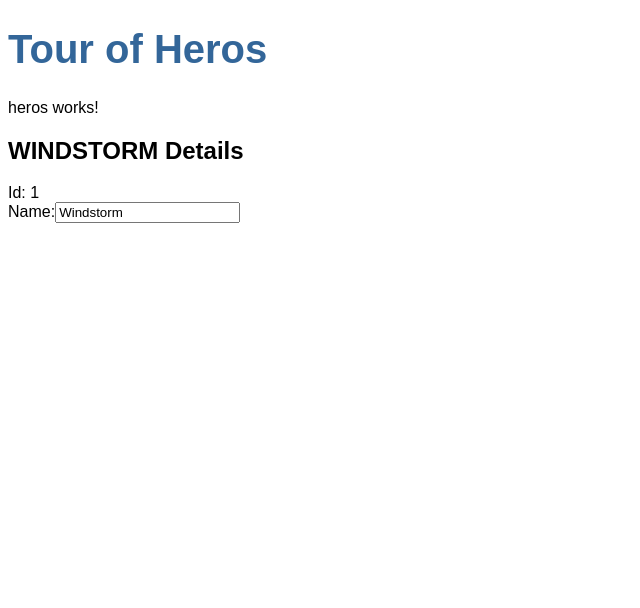
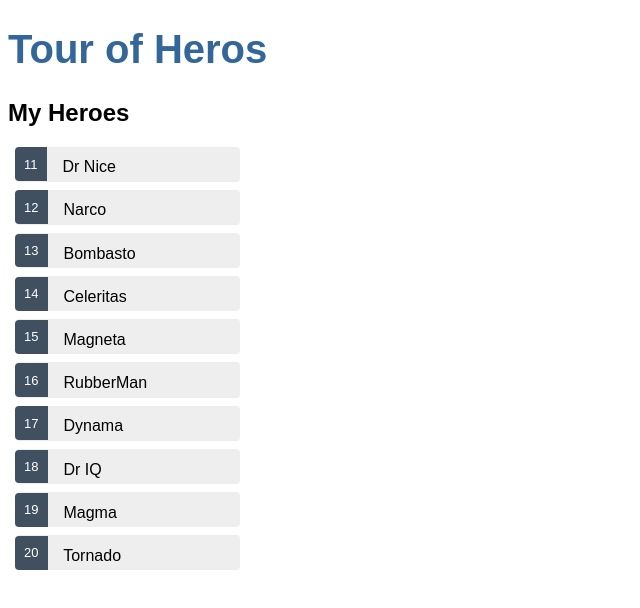
Before and after one commit to LamereMichael/angular-tour-of-heros, an Angular app: page / in a window 1280 px wide. Shown: the top 608 px of the page, without its empty margins (0-640 px from the left). Built offline with nearby package versions, Linux system fonts and the light colour scheme.

Commit message:
Add a display for the selected hero

```diff
--- a/src/app/heros/heros.component.css
+++ b/src/app/heros/heros.component.css
@@ -0,0 +1,49 @@
+/* HeroesComponent's private CSS styles */
+.heroes {
+  margin: 0 0 2em 0;
+  list-style-type: none;
+  padding: 0;
+  width: 15em;
+}
+
+.heroes li {
+  cursor: pointer;
+  position: relative;
+  left: 0;
+  background-color: #EEE;
+  margin: .5em;
+  padding: .3em 0;
+  height: 1.6em;
+  border-radius: 4px;
+}
+
+.heroes li:hover {
+  color: #607D8B;
+  background-color: #DDD;
+  left: .1em;
+}
+
+.heroes li.selected {
+  background-color: #CFD8DC;
+  color: white;
+}
+
+.heroes li.selected:hover {
+  background-color: #BBD8DC;
+  color: white;
+}
+
+.heroes .badge {
+  display: inline-block;
+  font-size: small;
+  color: white;
+  padding: 0.8em 0.7em 0 0.7em;
+  background-color: #405061;
+  line-height: 1em;
+  position: relative;
+  left: -1px;
+  top: -4px;
+  height: 1.8em;
+  margin-right: .8em;
+  border-radius: 4px 0 0 4px;
+}
--- a/src/app/heros/heros.component.html
+++ b/src/app/heros/heros.component.html
@@ -1,6 +1,16 @@
-<p>heros works!</p>
-<h2>{{hero.name | uppercase}} Details</h2>
-<div><span>Id: {{hero.id}}</span></div>
-<div><label> Name:</label>
-  <input [(ngModel)]="hero.name" placeholder>
+<h2>My Heroes</h2>
+<ul class="heroes">
+  <li (click)="onSelect(hero)" *ngFor="let hero of heros" [class.selected]="hero === selectedHero">
+    <span class="badge">{{hero.id}}</span> {{hero.name}}
+  </li>
+</ul>
+
+<div *ngIf="selectedHero">
+  <h2>{{selectedHero.name | uppercase}} Details</h2>
+  <div><span>Id: </span>{{selectedHero.id}}</div>
+  <div>
+    <label>name:
+      <input [(ngModel)]="selectedHero.name" placeholder="name"/>
+    </label>
+  </div>
 </div>
--- a/src/app/heros/heros.component.ts
+++ b/src/app/heros/heros.component.ts
@@ -1,16 +1,16 @@
 import {Component, OnInit} from '@angular/core';
 import {Hero} from '../hero';
+import {HEROES} from '../mock-heroes';
 
 @Component({
   selector: 'app-heros',
   templateUrl: './heros.component.html',
   styleUrls: ['./heros.component.css']
 })
+
 export class HerosComponent implements OnInit {
-  hero: Hero = {
-    id: 1,
-    name: 'Windstorm'
-  };
+  heros = HEROES;
+  selectedHero: Hero;
 
   constructor() {
   }
@@ -18,4 +18,7 @@
   ngOnInit() {
   }
 
+  onSelect(hero: Hero) {
+    this.selectedHero = hero;
+  }
 }
--- /dev/null
+++ b/src/app/mock-heroes.ts
@@ -0,0 +1,14 @@
+import {Hero} from './hero';
+
+export const HEROES: Hero[] = [
+  {id: 11, name: 'Dr Nice'},
+  {id: 12, name: 'Narco'},
+  {id: 13, name: 'Bombasto'},
+  {id: 14, name: 'Celeritas'},
+  {id: 15, name: 'Magneta'},
+  {id: 16, name: 'RubberMan'},
+  {id: 17, name: 'Dynama'},
+  {id: 18, name: 'Dr IQ'},
+  {id: 19, name: 'Magma'},
+  {id: 20, name: 'Tornado'}
+];
```
